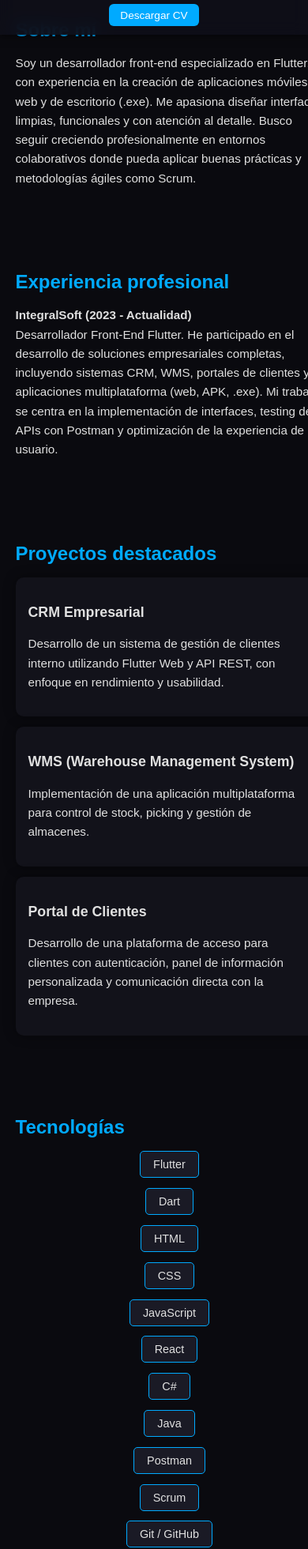
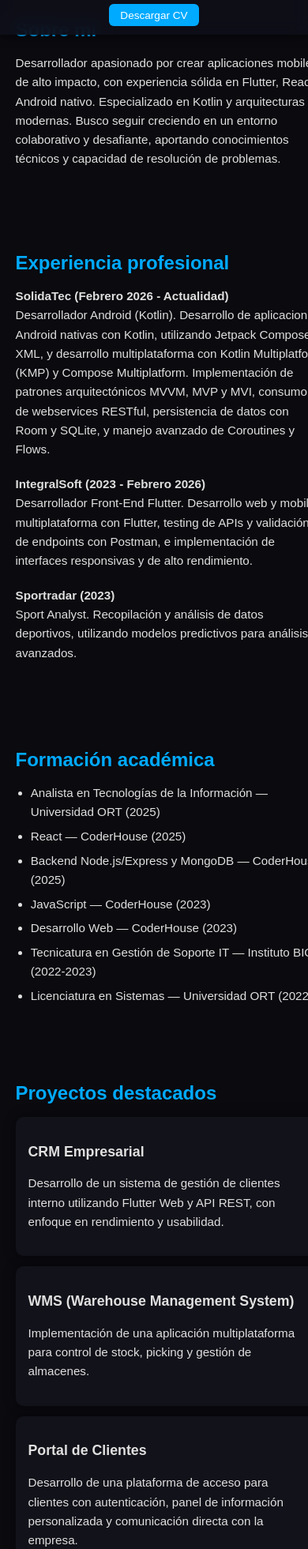
Before and after one commit to Lisofo/portfolio-santiago, a plain HTML site: page index.html in a window 390 px wide. Shown: the part 36-1997 px from the top of the page at 79% size. Drawn offline with Linux system fonts and the light colour scheme.

Commit message:
Actualizar CV (nuevo docx) y portfolio con experiencia y stack actuales (#1)
Se convierte el nuevo CV recibido (docx) a PDF y se actualiza index.html
para reflejar el perfil actual: Desarrollador Android (Kotlin) en
SolidaTec, experiencia previa en IntegralSoft y Sportradar, formación
académica y stack tecnológico actualizado (Kotlin, Jetpack Compose, KMP,
Room/SQLite, MongoDB, MySQL, etc.).

```diff
--- a/index.html
+++ b/index.html
@@ -3,7 +3,7 @@
 <head>
   <meta charset="UTF-8">
   <meta name="viewport" content="width=device-width, initial-scale=1.0">
-  <title>Santiago Castañares | Flutter Developer</title>
+  <title>Santiago Castañares | Desarrollador Web &amp; Mobile</title>
   <link rel="stylesheet" href="styles.css">
 </head>
 <body>
@@ -14,13 +14,30 @@
 
   <section class="about">
     <h2>Sobre mí</h2>
-    <p>Soy un desarrollador front-end especializado en Flutter, con experiencia en la creación de aplicaciones móviles, web y de escritorio (.exe). Me apasiona diseñar interfaces limpias, funcionales y con atención al detalle. Busco seguir creciendo profesionalmente en entornos colaborativos donde pueda aplicar buenas prácticas y metodologías ágiles como Scrum.</p>
+    <p>Desarrollador apasionado por crear aplicaciones mobile de alto impacto, con experiencia sólida en Flutter, React y Android nativo. Especializado en Kotlin y arquitecturas modernas. Busco seguir creciendo en un entorno colaborativo y desafiante, aportando conocimientos técnicos y capacidad de resolución de problemas.</p>
   </section>
 
   <section class="experience">
     <h2>Experiencia profesional</h2>
-    <p><strong>IntegralSoft (2023 - Actualidad)</strong><br>
-    Desarrollador Front-End Flutter. He participado en el desarrollo de soluciones empresariales completas, incluyendo sistemas CRM, WMS, portales de clientes y aplicaciones multiplataforma (web, APK, .exe). Mi trabajo se centra en la implementación de interfaces, testing de APIs con Postman y optimización de la experiencia de usuario.</p>
+    <p><strong>SolidaTec (Febrero 2026 - Actualidad)</strong><br>
+    Desarrollador Android (Kotlin). Desarrollo de aplicaciones Android nativas con Kotlin, utilizando Jetpack Compose y XML, y desarrollo multiplataforma con Kotlin Multiplatform (KMP) y Compose Multiplatform. Implementación de patrones arquitectónicos MVVM, MVP y MVI, consumo de webservices RESTful, persistencia de datos con Room y SQLite, y manejo avanzado de Coroutines y Flows.</p>
+    <p><strong>IntegralSoft (2023 - Febrero 2026)</strong><br>
+    Desarrollador Front-End Flutter. Desarrollo web y mobile multiplataforma con Flutter, testing de APIs y validación de endpoints con Postman, e implementación de interfaces responsivas y de alto rendimiento.</p>
+    <p><strong>Sportradar (2023)</strong><br>
+    Sport Analyst. Recopilación y análisis de datos deportivos, utilizando modelos predictivos para análisis avanzados.</p>
+  </section>
+
+  <section class="education">
+    <h2>Formación académica</h2>
+    <ul>
+      <li>Analista en Tecnologías de la Información — Universidad ORT (2025)</li>
+      <li>React — CoderHouse (2025)</li>
+      <li>Backend Node.js/Express y MongoDB — CoderHouse (2025)</li>
+      <li>JavaScript — CoderHouse (2023)</li>
+      <li>Desarrollo Web — CoderHouse (2023)</li>
+      <li>Tecnicatura en Gestión de Soporte IT — Instituto BIOS (2022-2023)</li>
+      <li>Licenciatura en Sistemas — Universidad ORT (2022)</li>
+    </ul>
   </section>
 
   <section class="projects">
@@ -42,18 +59,22 @@
   <section class="tech">
     <h2>Tecnologías</h2>
     <div class="tech-list">
+      <span>Kotlin</span>
+      <span>Dart</span>
+      <span>JavaScript</span>
+      <span>SQL</span>
+      <span>Android SDK</span>
+      <span>Jetpack Compose</span>
+      <span>Kotlin Multiplatform</span>
       <span>Flutter</span>
-      <span>Dart</span>
-      <span>HTML</span>
-      <span>CSS</span>
-      <span>JavaScript</span>
       <span>React</span>
-      <span>C#</span>
-      <span>Java</span>
+      <span>Node.js / Express</span>
+      <span>Room / SQLite</span>
+      <span>MongoDB</span>
+      <span>MySQL</span>
+      <span>Git / GitHub</span>
       <span>Postman</span>
-      <span>Scrum</span>
-      <span>Git / GitHub</span>
-      <span>Figma</span>
+      <span>Android Studio</span>
     </div>
   </section>
 
@@ -62,10 +83,11 @@
     <p>📧 <a href="mailto:Santicg01@gmail.com" class="contact-link">Santicg01@gmail.com</a></p>
     <p>📱 +598 98 372 886</p>
     <p>📍 Montevideo, Uruguay</p>
+    <p>🔗 <a href="https://www.linkedin.com/in/santiago-castañares" class="contact-link" target="_blank" rel="noopener">LinkedIn</a></p>
   </section>
 
   <footer>
-    <p>© 2025 Santiago Castañares — Desarrollador Front-End Flutter</p>
+    <p>© 2026 Santiago Castañares — Desarrollador Web &amp; Mobile</p>
   </footer>
 
   <script src="script.js"></script>
--- a/styles.css
+++ b/styles.css
@@ -73,9 +73,24 @@ h2 {
 .about p,
 .experience p,
 .projects p,
+.education li,
 .tech p {
   max-width: 800px;
   line-height: 1.6;
+}
+
+.experience p {
+  margin-bottom: 1.2rem;
+}
+
+.education ul {
+  max-width: 800px;
+  padding-left: 1.2rem;
+  margin: 0;
+}
+
+.education li {
+  margin-bottom: 0.4rem;
 }
 
 /* ==== PROYECTOS ==== */
```
Also changed, not shown: 1 other file.
